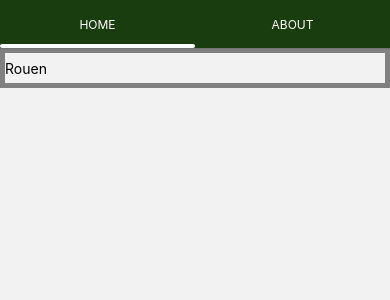
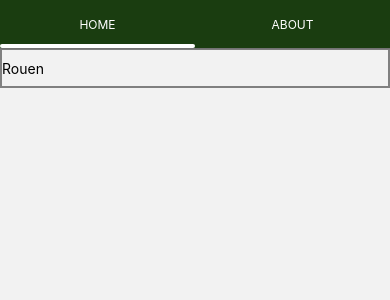
Before and after one commit to Phiphilio/monAppMeteo, a React Native app in the folder weatherPhil/: screen /Home in a window 390 px wide. Shown: the top 300 px of the page. Built offline with nearby package versions, Linux system fonts and the light colour scheme.

Commit message:
creation d'une constante pour le style de la barre de recherche

```diff
--- a/weatherPhil/composants/search.js
+++ b/weatherPhil/composants/search.js
@@ -1,19 +1,19 @@
 import React , {useState} from 'react';
 import {View, Text, TextInput} from "react-native";
 
+const styleText = {
+        height : 40,
+        borderColor : 'grey',
+        borderWidth : 2
+    }
+
 export default function Home () {
 
-    /*constructor (props) {
-    super(props)
-    this.state = {
-    city:'Rouen'
-    }
-   }*/
    const [city,setcity] = useState('Rouen')
     return (
     <View>
         <TextInput
-                style={{height:40, borderColor: 'grey', borderWidth: 5}}
+                style={styleText}
 
                 onChange = {(text)=>setcity(text)}
                 value = {city}
```
